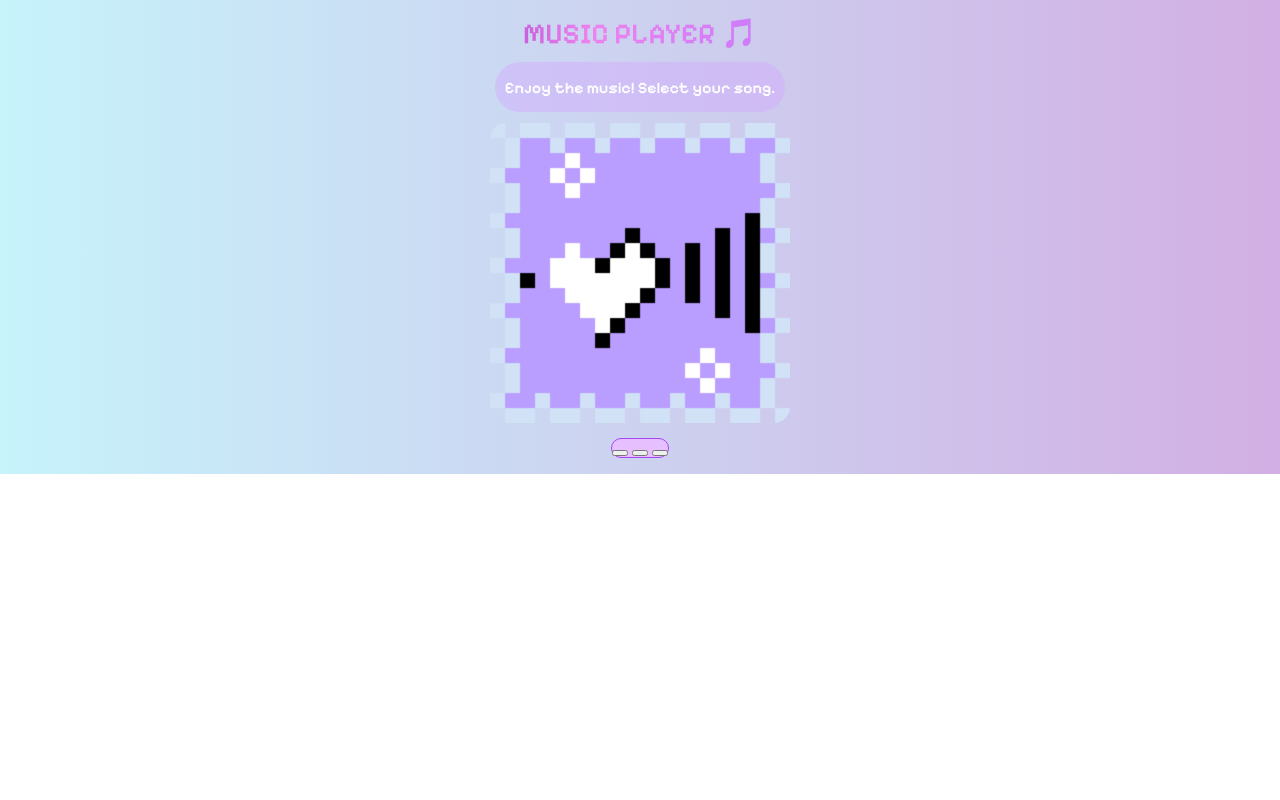
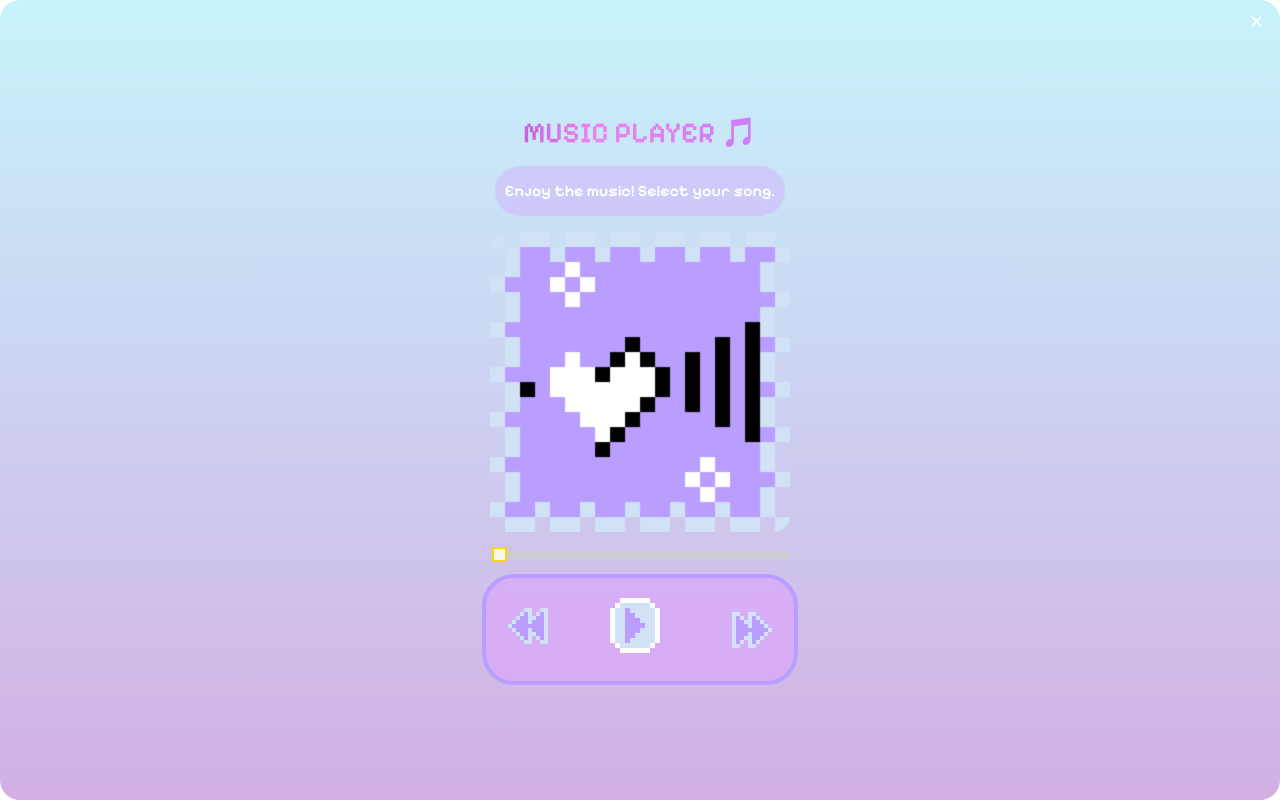
Before and after one commit to rosros98/music-player-electron, a website: page index.html in a window 1280 px wide. Drawn offline with Linux system fonts and the light colour scheme.

Commit message:
modifica front-end e aggiunte

```diff
--- a/index.html
+++ b/index.html
@@ -8,6 +8,10 @@
 
   <body>
     <div class="app">
+      <div id="window-controls">
+        <button id="close-btn">✕</button>
+      </div>
+
       <div id="title">MUSIC PLAYER 🎵</div>
 
       <div class="song-title-container">
@@ -19,9 +23,15 @@
       </div>
 
       <audio id="audio-player">
-        <source id="audio-source" src="songs/bts - i'm fine.mp3"">
+        <source id="audio-source" src="">
         Your browser does not support the audio element.
       </audio>
+      <div class="progress-container">
+        <div class="progress-bar-bg"></div>
+        <div class="progress-bar-fill" id="progressFill"></div>
+        <input type="range" id="progressBar" min="0" max="100" value="0">
+      </div>
+
       <div class="outer-container">
         <div class="inner-container">
           <!-- Custom controls -->
--- /dev/null
+++ b/preload.js
@@ -0,0 +1,5 @@
+const { contextBridge, ipcRenderer } = require("electron");
+
+contextBridge.exposeInMainWorld("api", {
+  closeApp: () => ipcRenderer.send("close-app")
+});
--- a/script.js
+++ b/script.js
@@ -13,11 +13,10 @@ document.addEventListener("DOMContentLoaded", function() {
     let songTitle = document.getElementById("song-title");
     let songImage = document.getElementById("song-image-img");
     let playPauseButton = document.getElementById("play-pause");
-    let progressBar = document.getElementById("progress-bar");
-    let valueDisplay = document.getElementById("value-display");
+    let progressBar = document.getElementById("progressBar");
 
     //a function to update the player with the current song
-    function updatePlayer() {
+    function loadSong() {
         const currentSong = songs[currentSongIndex];
         songTitle.textContent = currentSong.title;
         audioSource.src = currentSong.file;
@@ -34,26 +33,75 @@ document.addEventListener("DOMContentLoaded", function() {
     playPauseButton.addEventListener("click", function() {
         if (audioPlayer.paused) {
             audioPlayer.play();
-            playPauseButton.style.backgroundImage = 'url("assets/pause.png")';
+            playPauseButton.style.backgroundImage = 'url("./assets/pause.png")';
         } else {
             audioPlayer.pause();
-            playPauseButton.style.backgroundImage = "url('assets/play.png')";
+            playPauseButton.style.backgroundImage = 'url("./assets/play.png")';
         }
     });
 
     //event listener for previous song button
     document.getElementById("prev").addEventListener("click", function() {
         currentSongIndex = (currentSongIndex - 1 + songs.length) % songs.length;
-        updatePlayer();
+        loadSong();
         audioPlayer.play();
-        //playPauseButton.style.backgroundImage = "url('assets/prev.png')";
+        playPauseButton.style.backgroundImage = 'url("./assets/pause.png")';
     });
 
     //event listener for next song button
     document.getElementById("next").addEventListener("click", function() {
         currentSongIndex = (currentSongIndex + 1) % songs.length;
-        updatePlayer();
+        loadSong();
         audioPlayer.play();
-        //playPauseButton.style.backgroundImage = "url('.../assets/next.png')";
+        playPauseButton.style.backgroundImage = 'url("./assets/pause.png")';
+    });
+
+    //event listener to control if the duration ! == NaN
+    audioPlayer.addEventListener("loadedmetadata", () => {
+        progressBar.value = 0;
+    });
+
+    //event listener to update progress bar as the song play
+/*     audioPlayer.addEventListener("timeupdate", function() {
+        if (!audioPlayer.duration) return;
+
+        const progress = (audioPlayer.currentTime / audioPlayer.duration) * 100;
+        progressBar.value = progress;
+
+        valueDisplay.textContent = `${Math.floor(progress * 100)}%`;
+    }); */
+
+    audioPlayer.addEventListener("timeupdate", () => {
+        if (!audioPlayer.duration) return;
+
+        const progress = (audioPlayer.currentTime / audioPlayer.duration) * 100;
+
+        document.getElementById("progressBar").value = progress;
+        document.getElementById("progressFill").style.width = progress + "%";
+    });
+
+    //event listener for progress bar input (seek)
+    progressBar.addEventListener("input", function() {
+        if (!audioPlayer.duration) return;
+
+        const value = progressBar.value;
+        const duration = audioPlayer.duration;
+
+        audioPlayer.currentTime = (value / 100) * duration;
+    });
+
+    // event listener to go on the next song when one ends
+    audioPlayer.addEventListener("ended", function() {
+        currentSongIndex = (currentSongIndex + 1) % songs.length;
+
+        loadSong(currentSongIndex);
+
+        audioPlayer.play();
+        playPauseButton.style.backgroundImage = 'url("./assets/pause.png")';
+    });
+
+    //event listener to close the app
+    document.getElementById("close-btn").addEventListener("click", () => {
+        window.api.closeApp();
     });
 });
--- a/style.css
+++ b/style.css
@@ -4,24 +4,28 @@
 
 body {
   margin: 0;
-  width: 100vw;
-  height: 100vh;
+  padding: 0;
+  background: transparent;
   user-select: none;
   -webkit-app-region: drag;
 }
 
 .app {
+  width: 100vw;
+  height: 100vh;
   display: flex;
   flex-direction: column;
   justify-content: center;
   align-items: center;
-  gap: 0.7rem;
+  gap: 1rem;
   padding: 1rem 1.0625rem;
 
-  background-image: linear-gradient(90deg, #C7F3FB 0%, #D2AFE4 100%);
+  background-image: linear-gradient(180deg, #C7F3FB 0%, #D2AFE4 100%);
   background-size: cover;
   background-repeat: no-repeat;
   background-position: center;
+  border-radius: 20px;
+  overflow: hidden;
 }
 
 #title {
@@ -65,10 +69,137 @@ body {
 }
 
 .inner-container {
-  border-radius: 5rem;
-  border: 1.5px solid #a547f8;
-  background: rgb(230, 191, 255);
-  width: auto;
+  border-radius: 2rem;
+  border: 4px solid #B99DFF;
+  background: #dca3ff94;
+  width: fit-content;
+}
+
+#prev {
+  width: 100px;
+  height: 100px;
+  border: none;
+  outline: none;
+  cursor: pointer;
+  background-color: transparent;
+  background-image: url("./assets/prev.png");
+  background-repeat: no-repeat;
+  background-position: center;
+  background-size: 80px 80px;
+  transition: transform 0.2s ease, opacity 0.2s ease;
+}
+
+#next {
+  width: 100px;
+  height: 100px;
+  border: none;
+  outline: none;
+  cursor: pointer;
+  background-color: transparent;
+  background-image: url("./assets/next.png");
+  background-repeat: no-repeat;
+  background-position: center;
+  background-size: 80px 80px;
+  transition: transform 0.2s ease, opacity 0.2s ease;
+}
+
+#play-pause {
+  width: 100px;
+  height: 100px;
+  border: none;
+  outline: none;
+  cursor: pointer;
+  background-color: transparent;
+  background-image: url("./assets/play.png");
+  background-repeat: no-repeat;
+  background-position: center;
+  background-size: 100px 100px;
+  transition: transform 0.2s ease, opacity 0.2s ease;
+}
+
+#pause-button:hover {
+    transform: scale(1.05);
+    opacity: 0.85;
+}
+
+#progressBar {
+    -webkit-appearance: none;
+    appearance: none;
+    position: absolute;
+    width: 100%;
+    height: 20px; /* area più grande per clic */
+    top: -7px;
+    background: transparent;
+    overflow: visible;
+    padding: 10px 0;
+    box-sizing: border-box;
+}
+
+.progress-container {
+    position: relative;
+    width: 300px;
+    height: 6px;
+}
+
+.progress-bar-bg {
+    position: absolute;
+    width: 100%;
+    height: 6px;
+    background: #ccc;
+    border-radius: 3px;
+}
+
+.progress-bar-fill {
+    position: absolute;
+    height: 6px;
+    width: 0%;
+    background: linear-gradient(to right,
+        #0000ff,
+        #6b0dae,
+        #ee82ee,
+        #C079FF,
+        #81bfe6
+    );
+    border-radius: 3px;
+}
+
+#progressBar::-webkit-slider-thumb {
+    -webkit-appearance: none;
+    appearance: none;
+
+    width: 15px;
+    height: 15px;
+
+    background: whitesmoke;
+    border: 2px solid gold;
+    background-size: contain;
+    background-repeat: no-repeat;
+    background-position: center;
+
+    cursor: pointer;
+    transform: translateX(0px);
+
+    margin-top: -5px;
+    position: relative;
+    left: 0;
+}
+
+#window-controls {
+    position: absolute;
+    top: 10px;
+    right: 10px;
+}
+
+#close-btn {
+    background: transparent;
+    border: none;
+    color: white;
+    font-size: 18px;
+    cursor: pointer;
+}
+
+#close-btn:hover {
+    color: rgba(255, 0, 0, 0.2);
 }
 
 @font-face {
```
Also changed, not shown: main.js (+12 -8 lines), assets/barra-progress.png (added).
